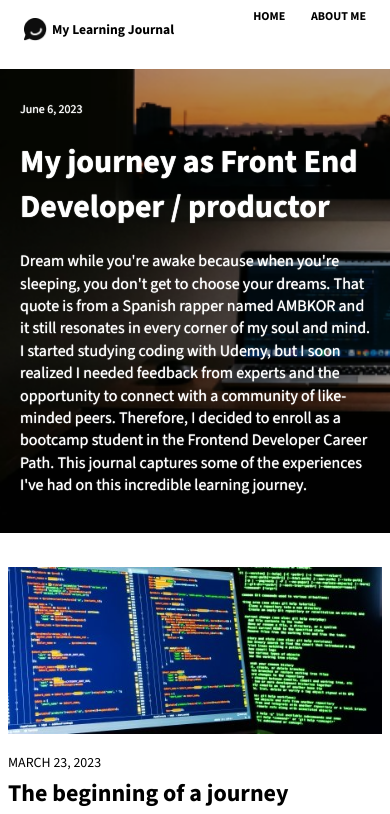
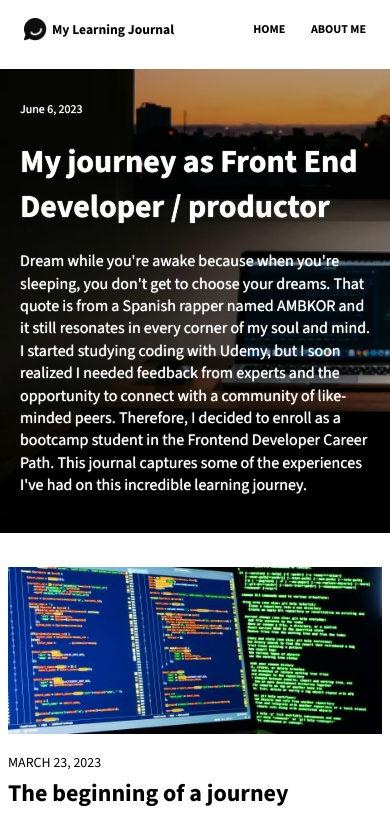
Before and after one commit to jbarriguete86/LEARNING_JOURNAL, a website built with Vite: page index.html in a window 390 px wide. Shown: the top 814 px of the page. Built offline with nearby package versions, Linux system fonts and the light colour scheme.

Commit message:
Mobile view updated
added the a links of header buttons, the hover and focus state and I also added some format updates

```diff
--- a/css/style.css
+++ b/css/style.css
@@ -1,4 +1,4 @@
-*{
+* {
     box-sizing: border-box;
 }
 
@@ -15,6 +15,20 @@ h1 {
 
 p {
     font-size: 1rem;
+}
+
+a {
+    font-weight: bold;
+    color: black;
+    text-decoration: solid;
+}
+
+a:focus,
+a:hover {
+    color: blue;
+    font-weight: bolder;
+    cursor: pointer;
+
 }
 
 /* HEADER */
@@ -51,9 +65,11 @@ header {
     justify-content: end;
     gap: 1.6em;
     padding-right: 1.5em;
+    margin-top: auto;
+    margin-bottom: auto;
 }
 
-.header-btns h2 {
+.header-btns a {
     text-transform: uppercase;
     font-size: .75rem;
 }
@@ -91,7 +107,7 @@ header {
 
 
 /* BLOG ENTRIES */
-.blog-section{
+.blog-section {
     display: grid;
     background-color: #ffffff;
     width: 100vw;
@@ -100,7 +116,7 @@ header {
     grid-gap: 1em;
 }
 
-.blog-entry{
+.blog-entry {
     display: flex;
     max-width: 374px;
     margin: 0 auto;
@@ -111,7 +127,7 @@ header {
     gap: 9px;
 }
 
-.blog-image{
+.blog-image {
     max-width: 374px;
     height: 100%;
     object-fit: cover;
@@ -121,38 +137,37 @@ header {
 
 .blog-title,
 .blog-body,
-.blog-date{
+.blog-date {
     align-self: flex-start;
     margin: 0;
 }
 
-.blog-title{
+.blog-title {
     font-size: 1.5rem;
-    order:3;
+    order: 3;
 }
 
-.blog-body{
+.blog-body {
     color: #505050;
- order: 4;
- line-height: 1.4;
+    order: 4;
+    line-height: 1.4;
 }
 
-.blog-date{
+.blog-date {
     margin-top: .85em;
     text-transform: uppercase;
     font-size: 0.87rem;
     order: 2;
 }
+
 /* VIEW MORE BUTTON */
 
-.btn-div{
+.btn-div {
     width: 100vw;
     text-align: center;
     margin-top: 27px;
 }
-.btn{
+
+.btn {
     font-size: 1em;
-    font-weight: bold;
-    color:black;
-    text-decoration: solid;
 }
--- a/index.html
+++ b/index.html
@@ -21,8 +21,8 @@
             <h1 class="logo-text">My Learning Journal</h1>
         </div>
         <div class="header-btns">
-            <h2>home</h2>
-            <h2>About me</h2>
+            <a class="btn" href="#">Home</a>
+            <a class="btn" href="#">about me</a>
         </div>
     </header>
     <section class="intro-section">
@@ -46,7 +46,8 @@
         <div class="blog-entry">
             <img class="blog-image" src="images/software-engineering.jpg" alt="a computer and the vs-code opened">
             <h1 class="blog-title"> The beginning of a journey</h1>
-            <p class="blog-body">I've decided to come back to one of my passion, which is coding. I went from studying at UDEMY with DR. Angela Yu
+            <p class="blog-body">I've decided to come back to one of my passion, which is coding. I went from studying
+                at UDEMY with DR. Angela Yu
                 into enrolling as a bootcamp student at Scrimba
             </p>
             <p class="blog-date">March 23, 2023</p>
@@ -55,15 +56,18 @@
             <img class="blog-image" src="images/scoreboard_project.png" alt="a computer and the vs-code opened">
             <h1 class="blog-title"> I cannot believe I'm building apps</h1>
             <p class="blog-body">It's amazing how so soon I have start to build easy apps, such as a scoreboard.
-                Being able to actually see and challenge myself is giving me the energy and motivation I need to continue in this journey
+                Being able to actually see and challenge myself is giving me the energy and motivation I need to
+                continue in this journey
             </p>
             <p class="blog-date">April 01, 2023</p>
         </div>
         <div class="blog-entry">
             <img class="blog-image" src="images/mixer.png" alt="a computer and the vs-code opened">
             <h1 class="blog-title"> Starting to visualize the path</h1>
-            <p class="blog-body">Today I'm finishing the advance JS module on Scrimba and just like I do each time I'm producing a song
-                I'm beginning to visualize the big picture of where I want to go. Having this dream is like a lighthouse, no matter
+            <p class="blog-body">Today I'm finishing the advance JS module on Scrimba and just like I do each time I'm
+                producing a song
+                I'm beginning to visualize the big picture of where I want to go. Having this dream is like a
+                lighthouse, no matter
                 how many storms are in the path, this will keep me on track
             </p>
             <p class="blog-date">April 23, 2023</p>
```
